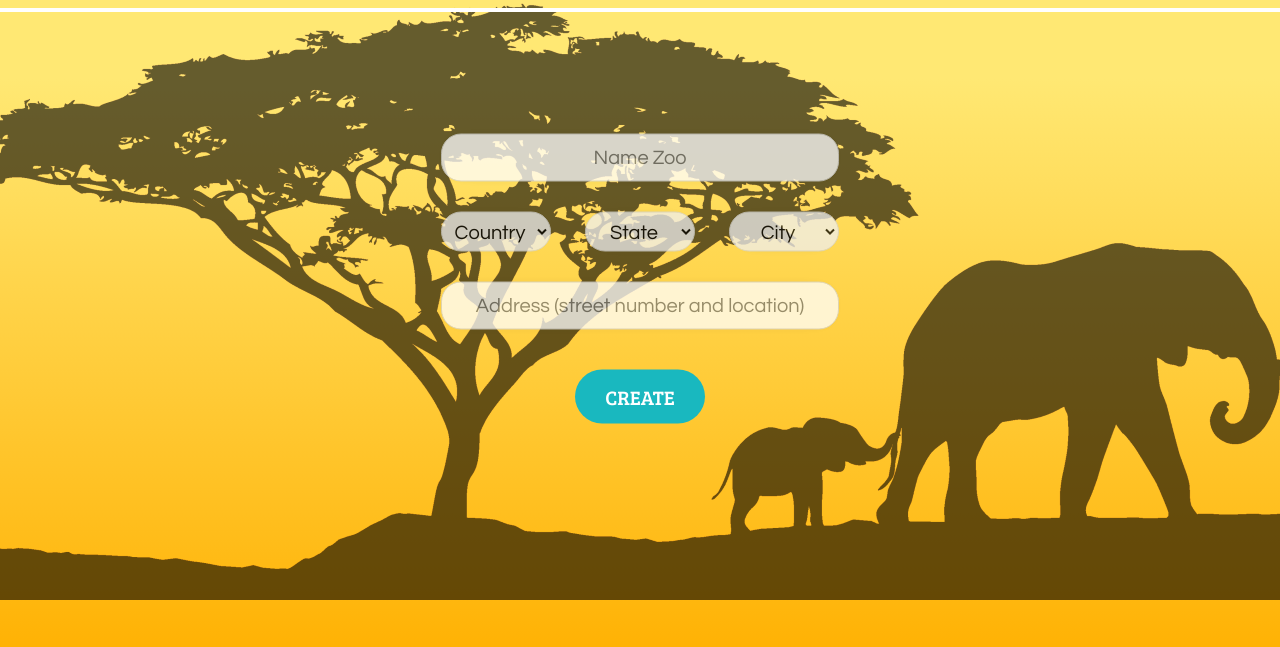
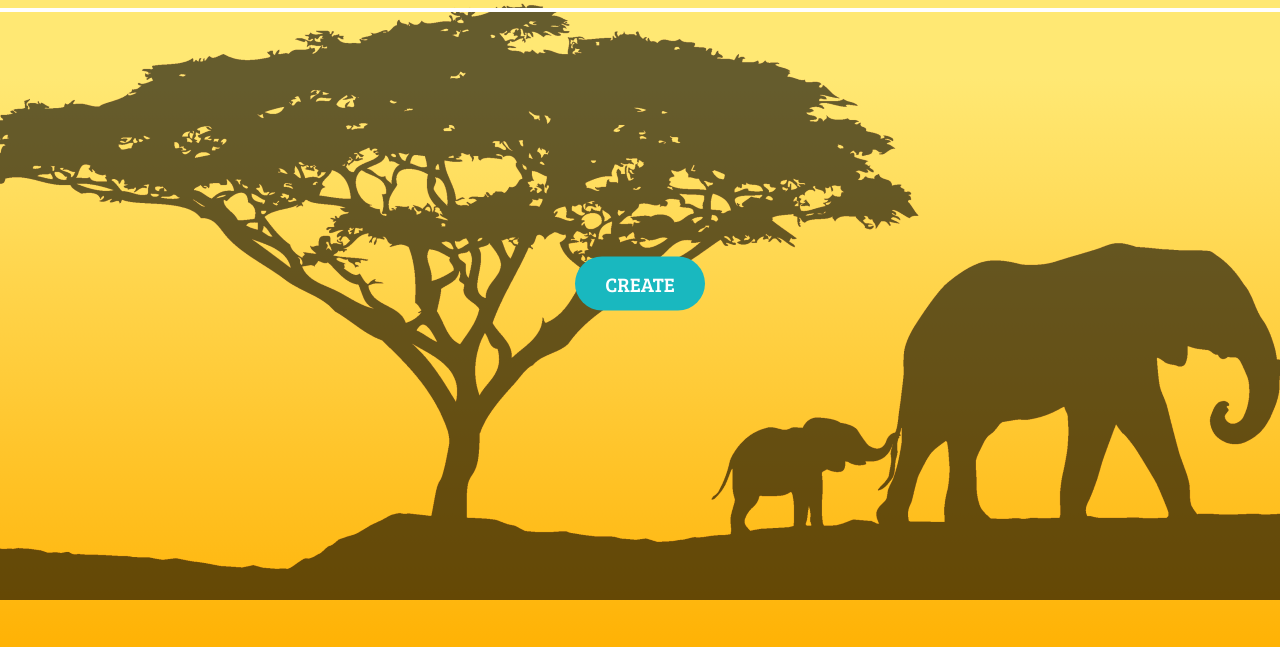
Before and after one commit to FerIbarra04/ZooSmart, a website: page public/addSp.html in a window 1280 px wide. Shown: the part 129-776 px from the top of the page. Drawn offline with Linux system fonts and the light colour scheme; a web font is replaced by a local one.

Commit message:
HTML addsp

```diff
--- a/public/addSp.html
+++ b/public/addSp.html
@@ -14,23 +14,8 @@
     <main class="form-container">
         <!--Formulario para crear cuenta-->
         <form action="/submit" method="post">
-            <input class="input" name="text" type="text" placeholder="Name Zoo">
-            <div class="PEC">
-                <select id="country">
-                    <option value="" disabled selected>Country</option>
-                    <!-- Opciones de país se cargarán aquí dinámicamente -->
-                </select>
-                <select id="state">
-                    <option value="" disabled selected>State</option>
-                    <!-- Opciones de estado se cargarán aquí dinámicamente -->
-                </select>
-                <select id="city">
-                    <option value="" disabled selected>City</option>
-                    <!-- Opciones de ciudad se cargarán aquí dinámicamente -->
-                </select>
-            </div>
+            <!--<input class="input" name="text" type="text" placeholder="Name Zoo">-->
 
-            <input class="input" name="text" type="text" placeholder="Address (street number and location)">
             <div class="btnNxt">
                 <a href="home.html">
                     <button class="nextBtn" type="submit">CREATE</button>
--- a/public/css/addSp.css
+++ b/public/css/addSp.css
@@ -85,39 +85,6 @@ form{
     justify-content: center;
     margin-top: 25px;
   }
-  .PEC{
-    display: flex;
-    flex-direction: row;
-    justify-content: space-between;
-  }
-  .PEC select {
-    width: 110px;
-    height: 40px;
-    text-align: center;
-    padding: 8px;
-    border-radius: 20px;
-    border: 1.5px solid lightgrey;
-    outline: none;
-    transition: all 0.3s cubic-bezier(0.19, 1, 0.22, 1);
-    box-shadow: 0px 0px 20px -18px;
-    margin: 15px;
-    opacity: 75%;
-    font-family: "Questrial", sans-serif;
-    font-size: 20px;
-  }
-
-  .PEC select:hover {
-    border: 2px solid lightgrey;
-    box-shadow: 0px 0px 20px -17px;
-  }
-
-  .PEC select:active {
-    transform: scale(0.95);
-  }
-
-  .PEC select:focus {
-    border: 2px solid grey;
-  }
 
   .nextBtn{
     border-radius: 50px;
```
